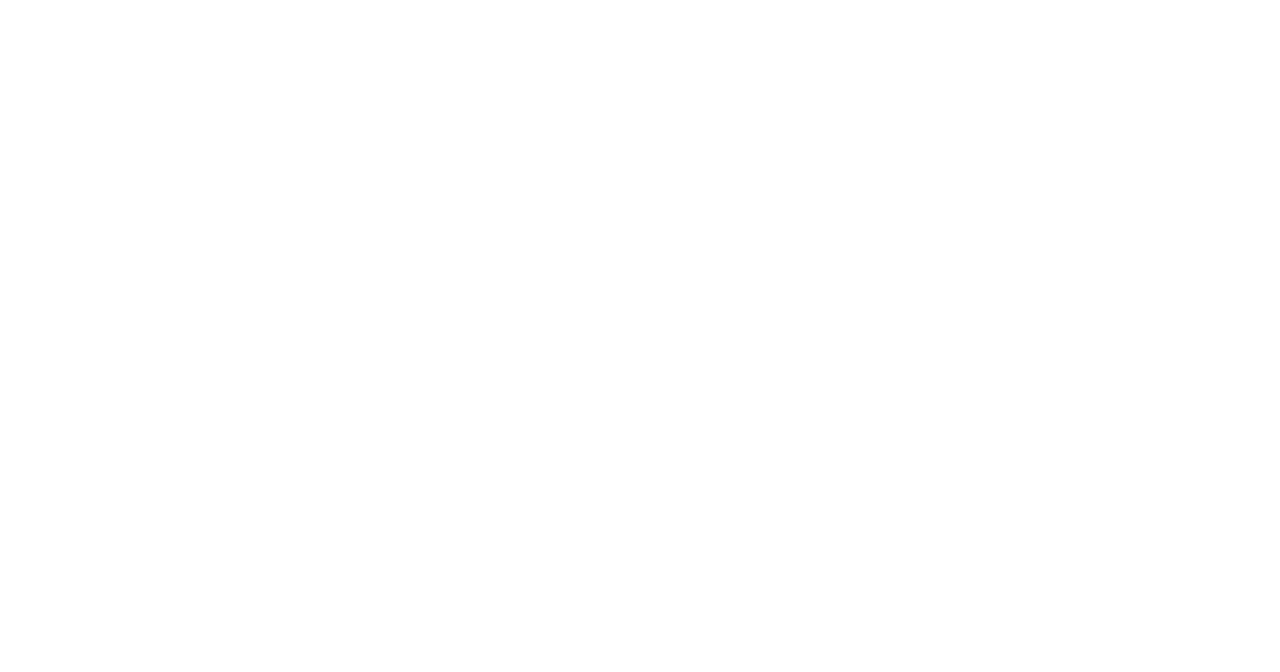
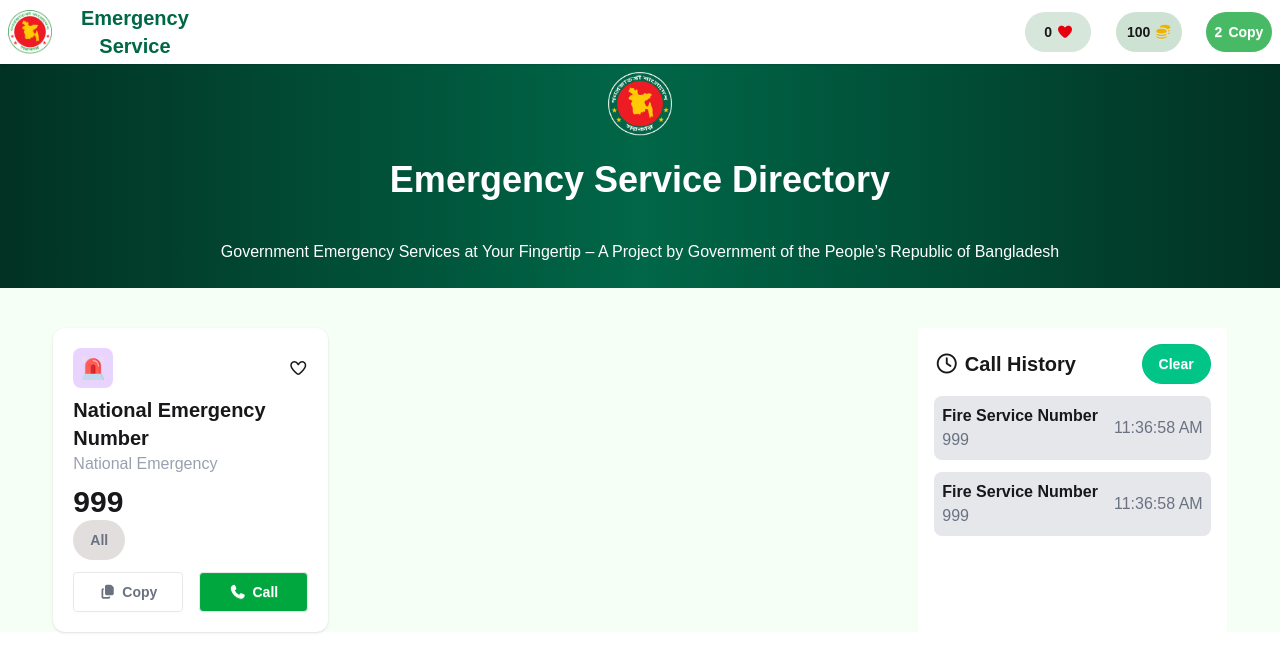
Before and after one commit to shanaztuli/Emergency-Hotline, a plain HTML site: page index.html in a window 1280 px wide. Drawn offline with nearby package versions, Linux system fonts and the light colour scheme; a web font is replaced by a local one.

Commit message:
add the hero nav and cards section

```diff
--- a/index.html
+++ b/index.html
@@ -34,9 +34,140 @@
       rel="stylesheet"
     />
   </head>
-  <body style="font-family: 'Hind Madurai', sans-serif">
-    <header></header>
-    <main></main>
+  <body
+    style="font-family: 'Hind Madurai', sans-serif"
+    class="max-w-[1450px] mx-auto"
+  >
+    <header>
+      <div class="navbar bg-base-100 shadow-sm flex-col gap-3 md:flex-row">
+        <div class="flex-none">
+          <img src="assets/logo.png" class="w-11" alt="" />
+        </div>
+        <div class="flex-1">
+          <a class="btn btn-ghost text-xl text-[#006747] font-extrabold"
+            >Emergency <br />
+            Service</a
+          >
+        </div>
+        <div class="flex-none">
+          <div>
+            <button
+              class="btn btn-square btn-ghost py-3 px-8 bg-[#d6e6da] rounded-[50px] ml-5"
+            >
+              <span id="count-heart">0</span>
+              <i class="fa-solid fa-heart text-red-600"></i>
+            </button>
+            <button
+              class="btn btn-square btn-ghost py-3 px-8 bg-[#cee2d3] rounded-[50px] ml-5"
+            >
+              <span id="coin">100</span>
+              <i class="fa-solid fa-coins text-yellow-500"></i>
+            </button>
+            <button
+              class="btn btn-square btn-ghost py-3 px-8 bg-[#48b964] rounded-[50px] ml-5 text-white"
+            >
+              <span id="count-copy">2</span>Copy
+            </button>
+          </div>
+        </div>
+      </div>
+    </header>
+    <main class="bg-[#F5FFF6]">
+      <!-- hero section -->
+      <section>
+        <div
+          class="hero bg-gradient-to-r from-[#013223] via-[#006747] to-[#013223]"
+        >
+          <div class="text-center">
+            <img src="assets/logo-dark.png" class="w-20 mx-auto p-2" alt="" />
+            <h1 class="hero-content text-4xl font-bold text-white">
+              Emergency Service Directory
+            </h1>
+            <p class="py-6 text-white">
+              Government Emergency Services at Your Fingertip – A Project by
+              Government of the People’s Republic of Bangladesh
+            </p>
+          </div>
+        </div>
+      </section>
+      <!-- service section -->
+      <section class="w-11/12 mx-auto grid grid-cols-11 gap-4 my-10">
+        <div class="left col-span-8">
+          <!-- card parent -->
+          <div class="grid grid-cols-3 gap-3">
+            <!-- card-1 -->
+            <div class="shadow bg-white p-5 rounded-xl">
+              <div class="flex justify-between items-center">
+                <div class="w-[40px] bg-purple-200 p-2 rounded-lg">
+                  <img src="assets/emergency.png" class="w-7 mx-auto" alt="" />
+                </div>
+                <i class="card-heart fa-regular fa-heart"></i>
+              </div>
+              <h1 class="font-bold text-xl mt-2">National Emergency Number</h1>
+              <h4 class="text-gray-400">National Emergency</h4>
+              <h1 class="font-bold text-3xl mt-2">999</h1>
+              <button
+                class="btn btn-ghost text-gray-500 bg-[#e3dede] rounded-[30px]"
+              >
+                All
+              </button>
+              <div
+                class="btn-copy mt-3 flex justify-between items-center gap-4"
+              >
+                <button class="btn flex-1 bg-white text-gray-500">
+                  <i class="fa-solid fa-copy"></i> Copy
+                </button>
+
+                <button class="btn-call btn flex-1 bg-green-600 text-white">
+                  <i class="fa-solid fa-phone"></i> Call
+                </button>
+              </div>
+            </div>
+          </div>
+        </div>
+        <!-- right side -->
+        <div class="right col-span-3 bg-white p-4">
+          <!-- parent -->
+          <div>
+            <!-- top -->
+            <div class="flex justify-between items-center mb-3">
+              <p class="font-semibold text-xl">
+                <i class="fa-regular fa-clock"></i> Call History
+              </p>
+              <button
+                id="btn-clear"
+                class="btn btn-active btn-success rounded-3xl text-white"
+              >
+                Clear
+              </button>
+            </div>
+            <!-- down -->
+            <div id="call-history-cards  ">
+              <!-- card2 -->
+              <div
+                class="card flex flex-row justify-between items-center bg-gray-200 p-2 mb-3"
+              >
+                <div>
+                  <h1 class="font-semibold">Fire Service Number</h1>
+                  <p class="text-gray-500">999</p>
+                </div>
+                <p class="text-gray-500">11:36:58 AM</p>
+              </div>
+              <!-- card2 -->
+              <div
+                class="card flex flex-row justify-between items-center bg-gray-200 p-2 mb-3"
+              >
+                <div>
+                  <h1 class="font-semibold">Fire Service Number</h1>
+                  <p class="text-gray-500">999</p>
+                </div>
+                <p class="text-gray-500">11:36:58 AM</p>
+              </div>
+            </div>
+          </div>
+        </div>
+      </section>
+    </main>
     <footer></footer>
     <script src="script/index.js"></script>
   </body>
```
